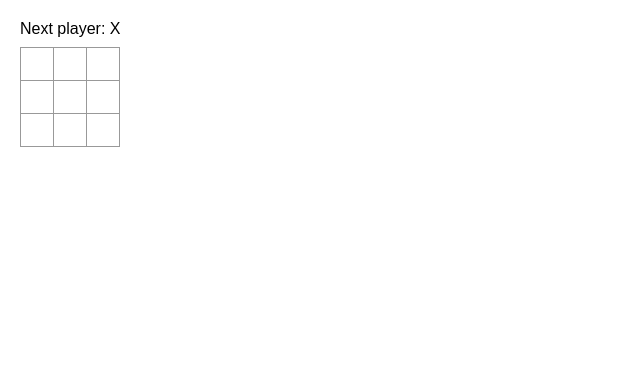
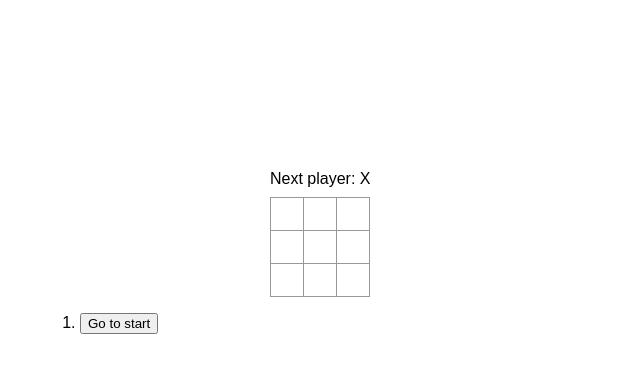
Before and after one commit to yxk9640/React, a React (Create React App) app in the folder tic_tac_toe/: page / in a window 1280 px wide. Shown: the top 372 px of the page, without its empty margins (0-640 px from the left). Built offline with nearby package versions, Linux system fonts and the light colour scheme.

Commit message:
Updated 3 files
Updated history

```diff
--- a/tic_tac_toe/src/App.js
+++ b/tic_tac_toe/src/App.js
@@ -1,92 +1,84 @@
-import Square from "./square";
+import Board from "./board";
+//import Square from "./square";
 import React from "react";
 
-export default function Board(){
-  //multiple children communicate with each other through a parent component
-  // done using shared state as below
-  const [squares, setSquares] = React.useState(Array(9).fill(null));
+export default function Game(){
+  //Multiple universal States
+  //const [xIsNext, setXIsNext] = React.useState(true);
+  const [history, setHistory] = React.useState([Array(9).fill(null)]);
 
-  //keep track of who is next
-  const [xIsNext, setXIsNext] = React.useState(true);
+  const [currentMove, setCurrentMove] = React.useState(0);
+  const xIsNext = (currentMove % 2) === 0;
+
+  // This will update how to display the game’s status message
+  // so when we go back in time, we can see what each move was.
+  const currentSq = history[currentMove];
 
 
-	function handleClick(i){
-      //console.log("handleClick");
-      if (squares[i] || calculateWinner(squares))
-        return;
-      const nextSq = squares.slice();
-      if (xIsNext){
-        nextSq[i] = 'X';
-      }
-      else{
-        nextSq[i] = 'O';
-      }
-      setSquares(nextSq);
-      setXIsNext(!xIsNext);
-	  }
+  function handlePlay(nextSq) {
+    // keeps track of history from the start to end
+    //setHistory([...history, nextSq]);
+    //setXIsNext(!xIsNext);
 
+    //keeps track of history from the start to current move
+    // when we go back in time and make a new move from that point,
+    // we throw away all the "future" history that would now become incorrect.
+    const nextHistory = [...history.slice(0, currentMove+1), nextSq ];
+    setHistory(nextHistory);
 
+    //Keep track of step.
+    setCurrentMove(nextHistory.length - 1);
+    //setXIsNext(!xIsNext); //redundant
+  }
 
+  function jumpTo(nextMove){
+    setCurrentMove(nextMove);
+    //setXIsNext((nextMove % 2) === 0); //redundant
+
+  }
+
+  const moves = history.map((squares, move) => {
+
+    let description;
+     if (move > 0){
+        description = 'Go to move #' + move;
+     }
+     else{
+      description = 'Go to start';
+     }
+
+     return (
+      <li key={move}>
+        <button onClick = {() => jumpTo(move)}>{description}</button>
+      </li>
+      )
+
+  });
 
   return (
-    <>
+    <div className="game">
+      <div className="game-board">
+        <Board
+        xIsNext = {xIsNext}
+        squares = {currentSq}
+        onPlay = {handlePlay}
 
-      <div className="status">
-        {calculateWinner(squares) ?
-        'Winner: ' + calculateWinner(squares) :
-        'Next player: ' + (xIsNext ? 'X' : 'O')}
-        </div>
+        />
+      </div>
+      <div className="game-info">
+        <ol> {moves} </ol>
+      </div>
 
-        {/*each Square should pass a value and
-        if clicked the "value" is changed
-        as it should be rendered on the screen
-
-          --
-          Since state is private to a component that defines it,
-          we cannot update the Board’s state directly from Square.
-          --
-
-        To keep trigger value, when button is clicked
-          we use EventListerner here instead of child*/}
-          <div className="board-row">
-            <Square value={squares[0]} onSquareClick = {()=>handleClick(0)}/>
-            <Square value={squares[1]} onSquareClick = {()=>handleClick(1)}/>
-            <Square value={squares[2]} onSquareClick = {()=>handleClick(2)}/>
-          </div>
-          <div className="board-row">
-            <Square value={squares[3]} onSquareClick = {()=>handleClick(3)}/>
-            <Square value={squares[4]} onSquareClick = {()=>handleClick(4)}/>
-            <Square value={squares[5]} onSquareClick = {()=>handleClick(5)}/>
-          </div>
-          <div className="board-row">
-            <Square value={squares[6]} onSquareClick = {()=>handleClick(6)}/>
-            <Square value={squares[7]} onSquareClick = {()=>handleClick(7)}/>
-            <Square value={squares[8]} onSquareClick = {()=>handleClick(8)}/>
-          </div>
-
-
-
-    </>
+    </div>
   );
 }
 
 
-function calculateWinner(squares){
-    const lines = [
-      [0,1,2],
-      [3,4,5],
-      [6,7,8],
-      [0,4,8],
-      [2,4,6],
-      [0,3,6],
-      [1,4,7],
-      [2,5,8]
-    ];
-    for (let i=0; i<lines.length; i++){
-      const [a,b,c] = lines[i];
-      if (squares[a] && squares[a]===squares[b] && squares[a]===squares[c]){
-        return squares[a];
-      }
-    }
-    return null;
-}
+/*
+Skeleton
+array.map((arg_item) => expression_to_process_item_return )
+history.map(()
+=> {
+
+})
+*/
--- /dev/null
+++ b/tic_tac_toe/src/board.js
@@ -0,0 +1,98 @@
+import Square from "./square";
+import React from "react";
+
+
+export default function Board({xIsNext, squares, onPlay}){
+	//multiple children communicate with each other through a parent component
+	// done using shared state as below
+	//const [squares, setSquares] = React.useState(Array(9).fill(null));
+
+	////keep track of who is next
+	//const [xIsNext, setXIsNext] = React.useState(true);
+
+
+	  function handleClick(i){
+		//console.log("handleClick");
+		if (squares[i] || calculateWinner(squares))
+		  return;
+		const nextSq = squares.slice(); //immutable array
+		if (xIsNext){
+		  nextSq[i] = 'X';
+		}
+		else{
+		  nextSq[i] = 'O';
+		}
+
+		//setSquares(nextSq);
+		//setXIsNext(!xIsNext);
+		// variable pass changed from sate to props(from parent comp)
+		//replaced by onPlay
+		onPlay(nextSq);
+		}
+
+
+
+
+	return (
+	  <>
+
+		<div className="status">
+		  {calculateWinner(squares) ?
+		  'Winner: ' + calculateWinner(squares) :
+		  'Next player: ' + (xIsNext ? 'X' : 'O')}
+		  </div>
+
+		  {/*each Square should pass a value and
+		  if clicked the "value" is changed
+		  as it should be rendered on the screen
+
+			--
+			Since state is private to a component that defines it,
+			we cannot update the Board’s state directly from Square.
+			--
+
+		  To keep trigger value, when button is clicked
+			we use EventListerner here instead of child*/}
+			<div className="board-row">
+			  <Square value={squares[0]} onSquareClick = {()=>handleClick(0)}/>
+			  <Square value={squares[1]} onSquareClick = {()=>handleClick(1)}/>
+			  <Square value={squares[2]} onSquareClick = {()=>handleClick(2)}/>
+			</div>
+			<div className="board-row">
+			  <Square value={squares[3]} onSquareClick = {()=>handleClick(3)}/>
+			  <Square value={squares[4]} onSquareClick = {()=>handleClick(4)}/>
+			  <Square value={squares[5]} onSquareClick = {()=>handleClick(5)}/>
+			</div>
+			<div className="board-row">
+			  <Square value={squares[6]} onSquareClick = {()=>handleClick(6)}/>
+			  <Square value={squares[7]} onSquareClick = {()=>handleClick(7)}/>
+			  <Square value={squares[8]} onSquareClick = {()=>handleClick(8)}/>
+			</div>
+
+
+
+	  </>
+	);
+  }
+
+  //Check who is winner and terminate the game
+  function calculateWinner(squares){
+	  const lines = [
+		[0,1,2],
+		[3,4,5],
+		[6,7,8],
+		[0,4,8],
+		[2,4,6],
+		[0,3,6],
+		[1,4,7],
+		[2,5,8]
+	  ];
+	  for (let i=0; i<lines.length; i++){
+		const [a,b,c] = lines[i];
+
+		if (squares[a] && squares[a]===squares[b] && squares[a]===squares[c]){
+		  return squares[a];
+		}
+	  }
+	  return null;
+  }
--- a/tic_tac_toe/src/index.css
+++ b/tic_tac_toe/src/index.css
@@ -88,3 +88,13 @@
 .game-info {
   margin-left: 20px;
 }
+
+@media (min-width: 200px) {
+  .game {
+    flex-direction: column;
+  }
+}
+
+.game-board {
+  padding: 150px 0px 0 250px ;
+}
```
